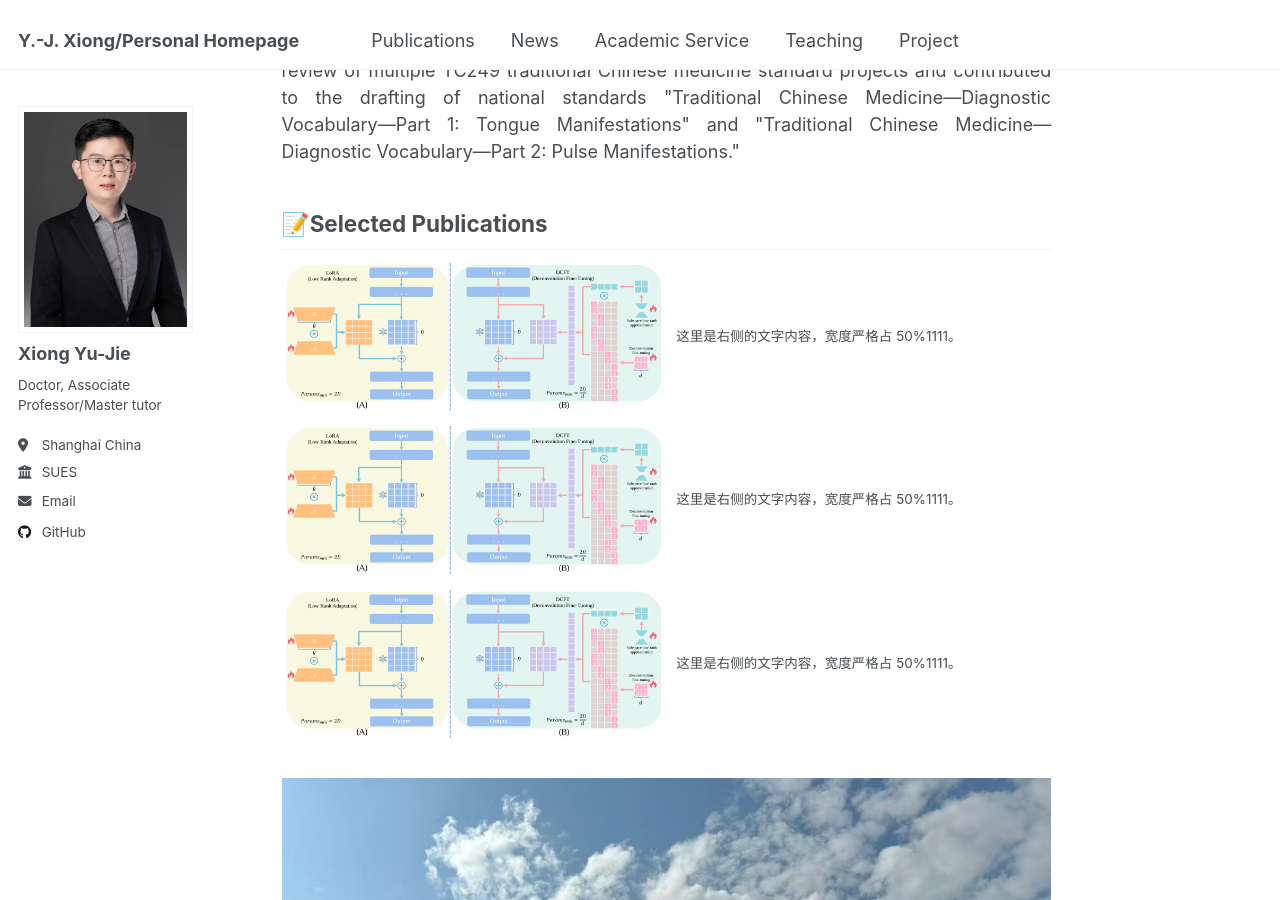
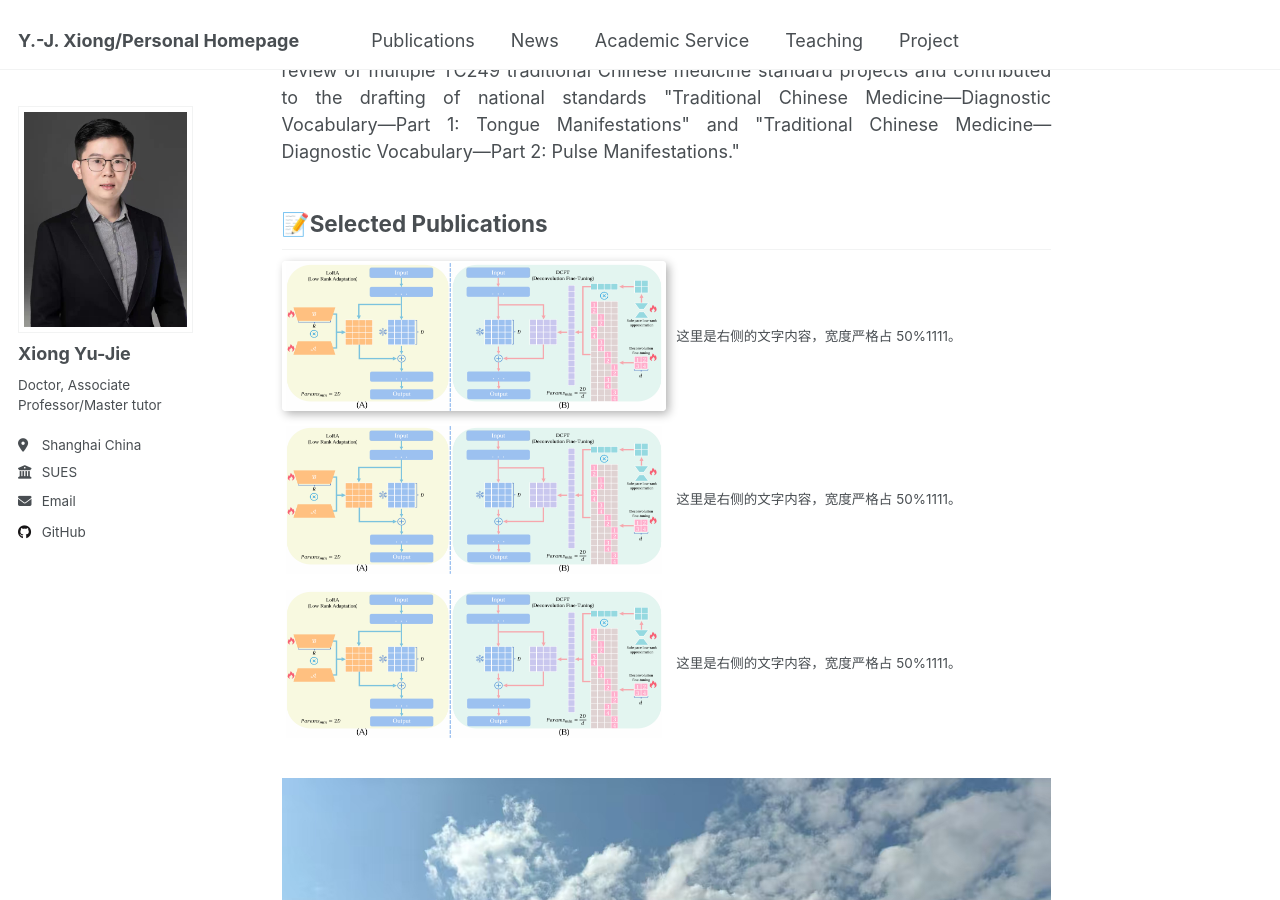
Before and after one commit to X-Lab-CN/introduce, a Jekyll site: the page built from _pages/about.md, in a window 1280 px wide and 900 px high, scrolled down 982 px. Built offline with Jekyll 4.4.1, drawn with Linux system fonts in a browser that asks for light colours.

Commit message:
Update about.md

```diff
--- a/_pages/about.md
+++ b/_pages/about.md
@@ -30,7 +30,7 @@ redirect_from:
 <table style="width: 100%; border: none; border-collapse: collapse;">
   <tr>
     <td style="width: 50%; border: none; padding: 0; vertical-align: middle;">
-      <img src="/images/sp1.png" alt="图片描述" style="width: 500px; height: 150px;">
+      <img src="/images/sp1.png" alt="图片描述" style="width: 500px; height: 150px; box-shadow: 3px 3px 10px rgba(0, 0, 0, 0.3); border-radius: 4px;">
     </td>
     <td style="width: 50%; border: none; padding-left: 10px; vertical-align: middle;">
       这里是右侧的文字内容，宽度严格占 50%1111。
```
